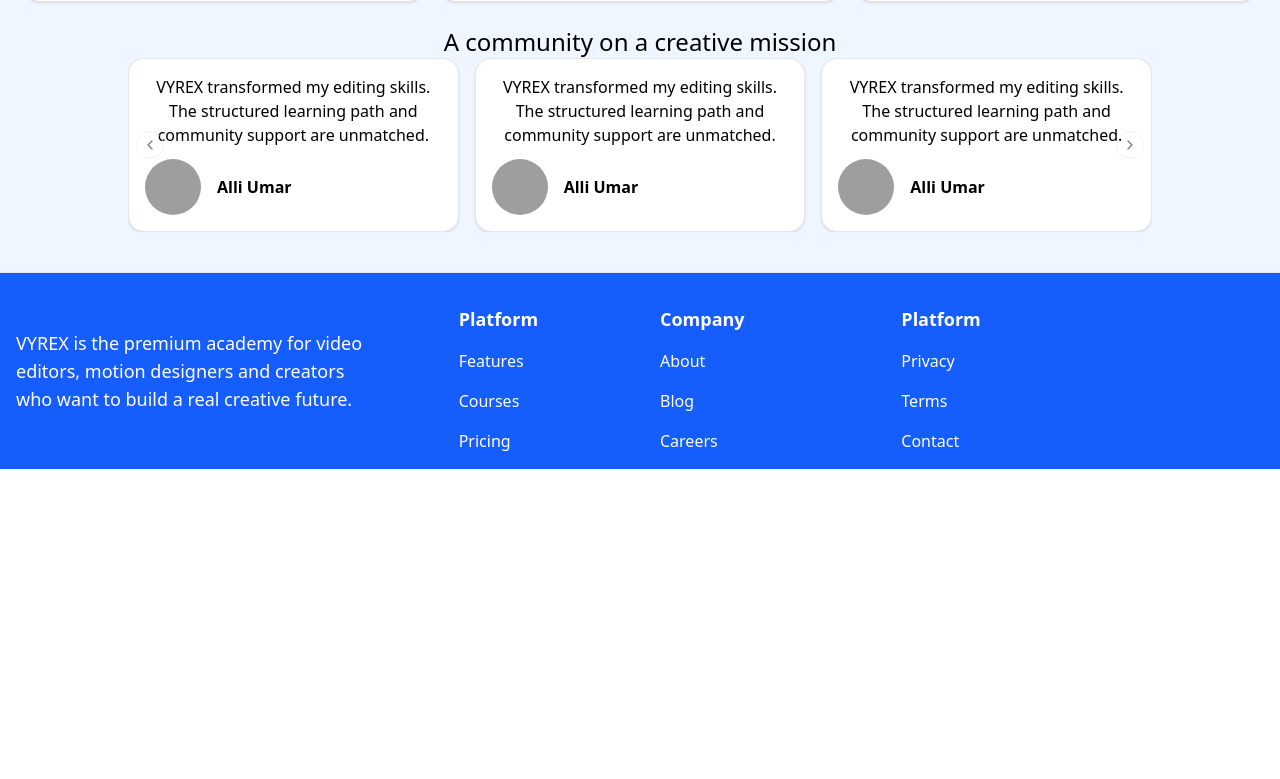
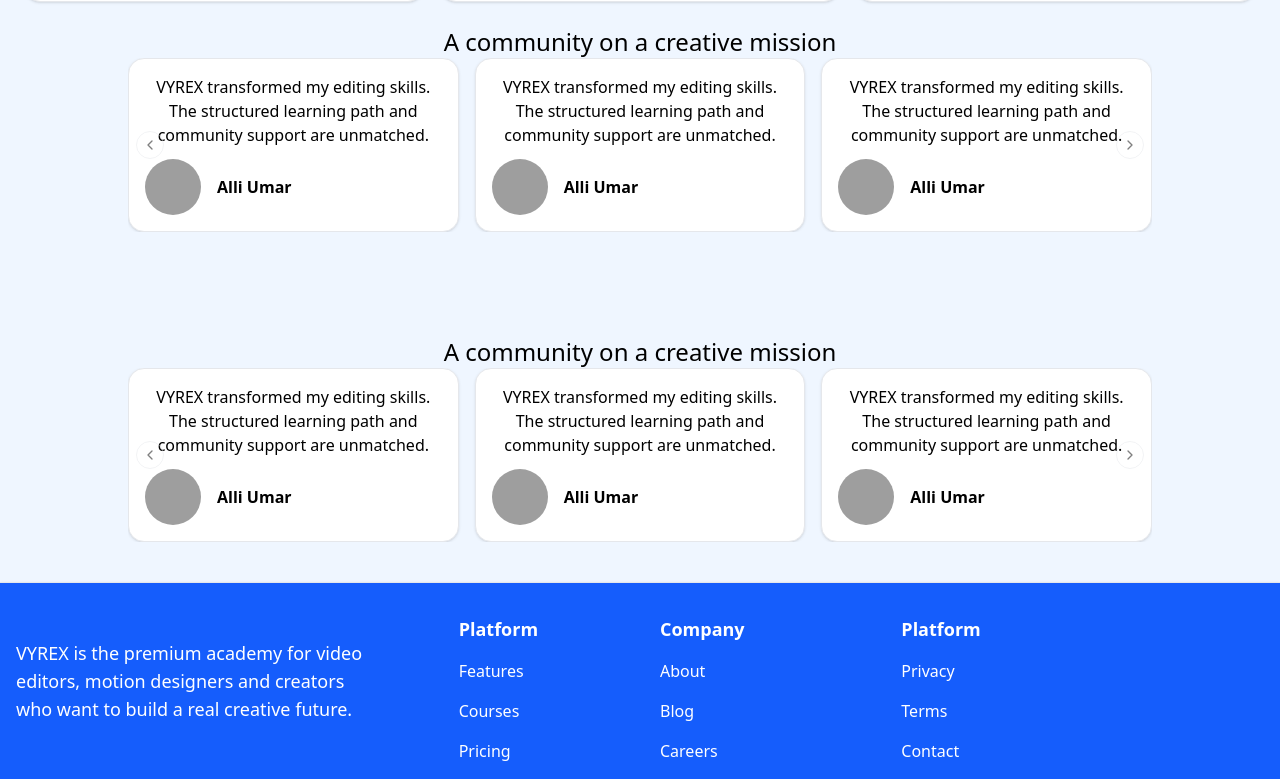
Before and after one commit to ADEDANCE/vyrex, a Next.js app: page / in a window 1280 px wide. Shown: the part 1488-2267 px from the top of the page. Before the commit the page ends 1957 px from the top, so only its background shows below. Built offline with nearby package versions, Linux system fonts and the light colour scheme; grey boxes are pictures that could not be loaded.

Commit message:
Feat:Import  testimony section

```diff
--- a/app/page.tsx
+++ b/app/page.tsx
@@ -3,6 +3,7 @@ import Navbar from "./components/Navbar";
 import About from "./sections/About";
 import Hero from "./sections/Hero";
 import Price from "./sections/Price";
+import Testimony from "./sections/Testimony";
 
 export default function Home() {
   return (
@@ -10,6 +11,8 @@ export default function Home() {
       <Hero />
       <Price />
       <About />
+      <Testimony/>
+
     </div>
   );
 }
```
